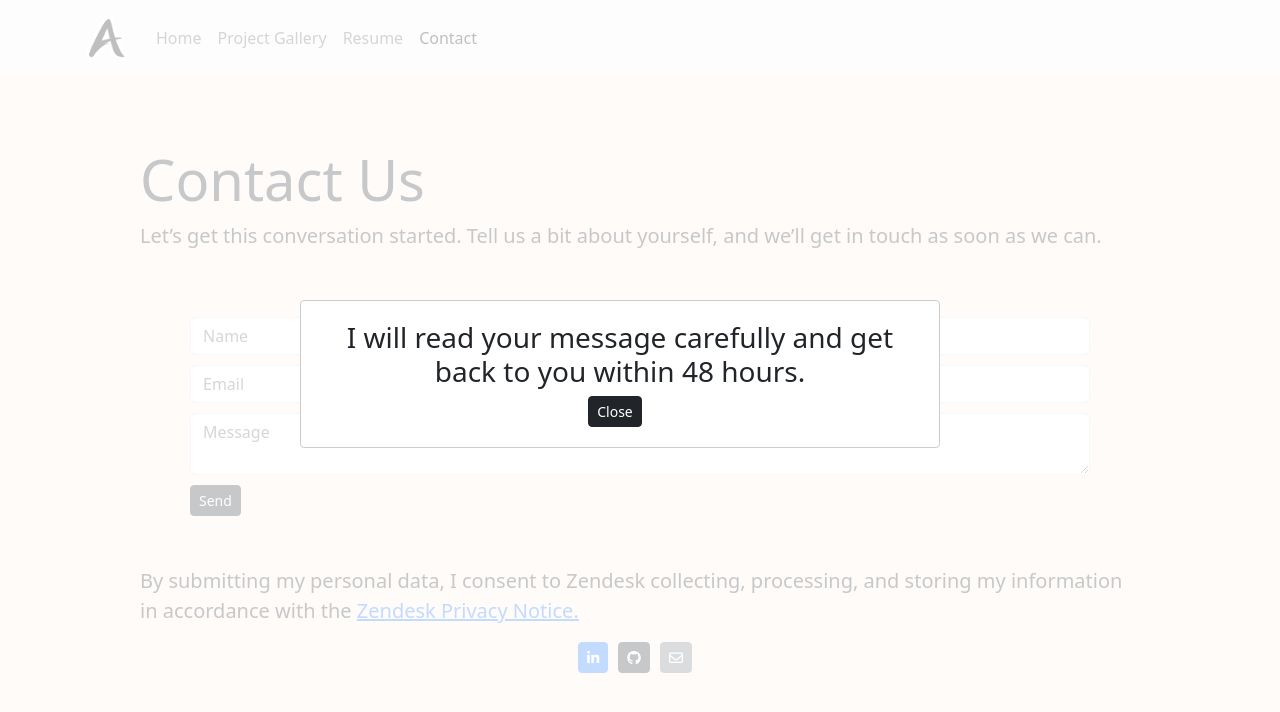
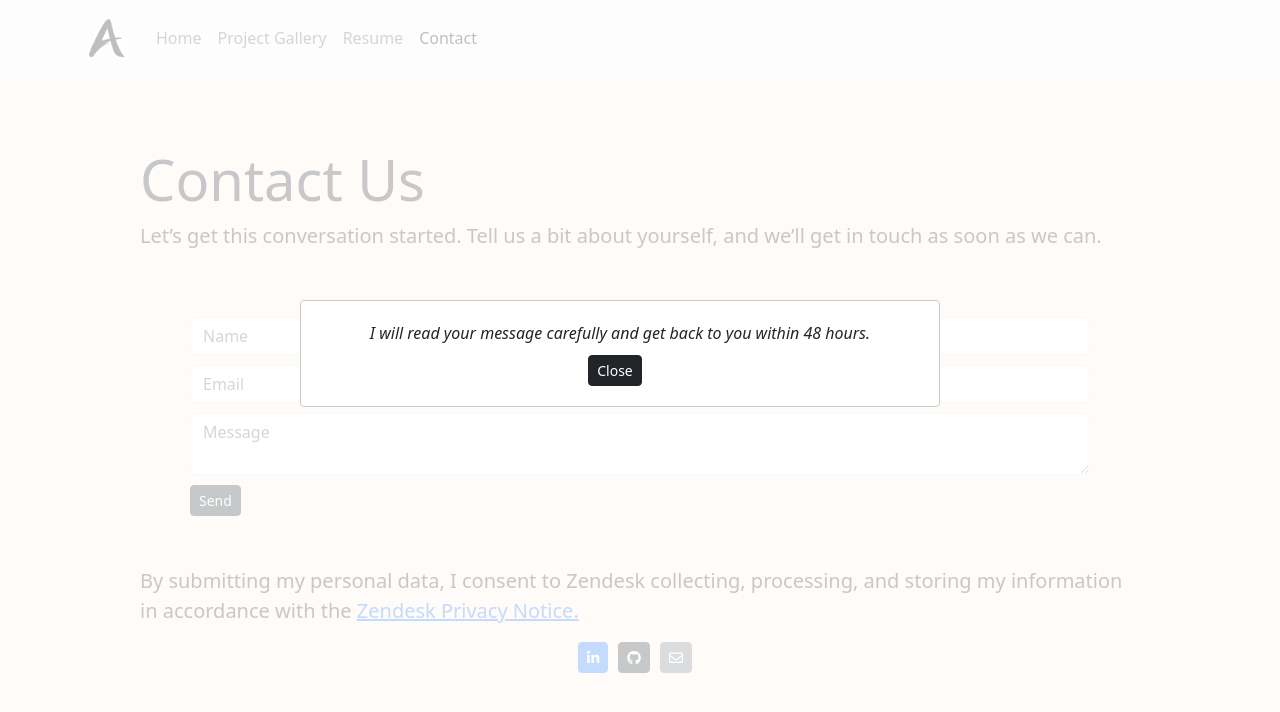
Before and after one commit to abdalla-diaai/my-portfolio, a React (Vite) app: page /contact in a window 1280 px wide. Both pictures are taken after typing "Sample", "name@example.com", "Sample" into the empty fields and a click on the button "Send". Shown: the top 712 px of the page. Built offline with nearby package versions, Linux system fonts and the light colour scheme.

Commit message:
added some margins to modal box.

```diff
--- a/src/components/pages/Contact.jsx
+++ b/src/components/pages/Contact.jsx
@@ -90,7 +90,7 @@ export default function Contact() {
       </form>
       <Modal isOpen={open} id="modal-box">
         <div className="modal-body">
-          <h3>I will read your message carefully and get back to you within 48 hours.</h3>
+          <em>I will read your message carefully and get back to you within 48 hours.</em>
         </div>
         <button className="btn btn-dark btn-sm home-btn" onClick={handleClose}>
           Close
--- a/src/components/pages/styles.css
+++ b/src/components/pages/styles.css
@@ -96,3 +96,7 @@ b {
   height: min-content;
   inset: 300px !important;
 }
+
+.modal-body {
+    margin-block-end: 10px;
+}
```
